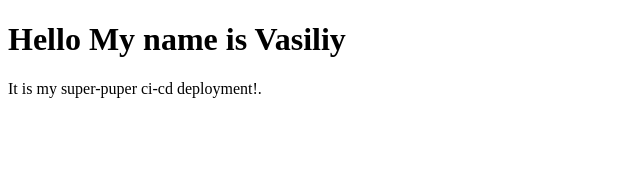
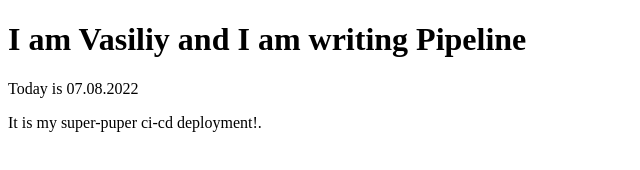
Before and after one commit to vasylkulyev/active, a plain HTML site: page index.html in a window 1280 px wide. Shown: the whole page, without its empty margins (0-640 px from the left). Drawn offline with Linux system fonts and the light colour scheme.

Commit message:
added date

```diff
--- a/index.html
+++ b/index.html
@@ -2,7 +2,8 @@
 <html>
 <body>
 
-<h1>Hello My name is Vasiliy</h1>
+<h1>I am Vasiliy and I am writing Pipeline</h1>
+<p>Today is 07.08.2022</p>
 <p>It is my super-puper ci-cd deployment!.</p>
 
 </body>
```
